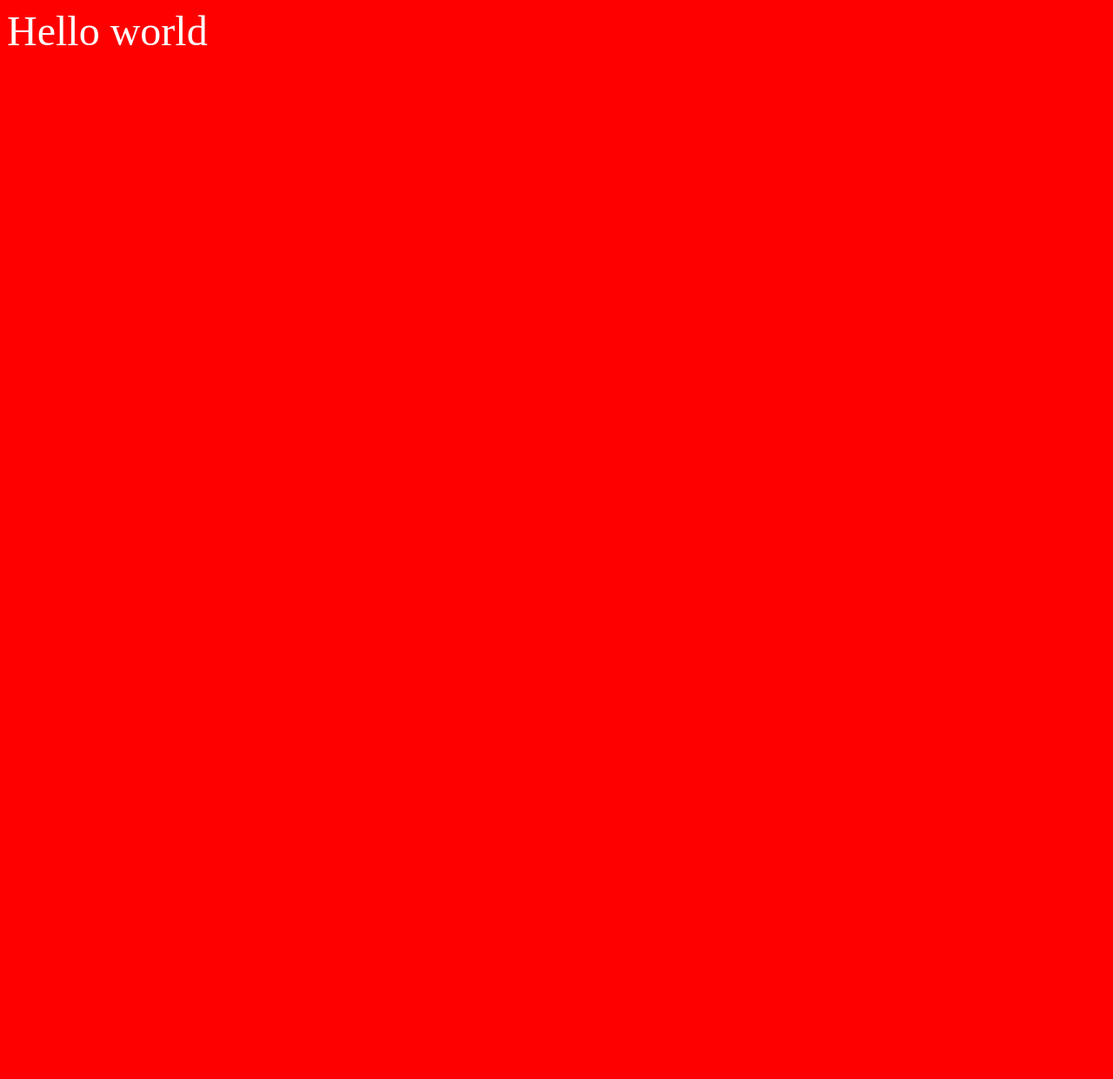
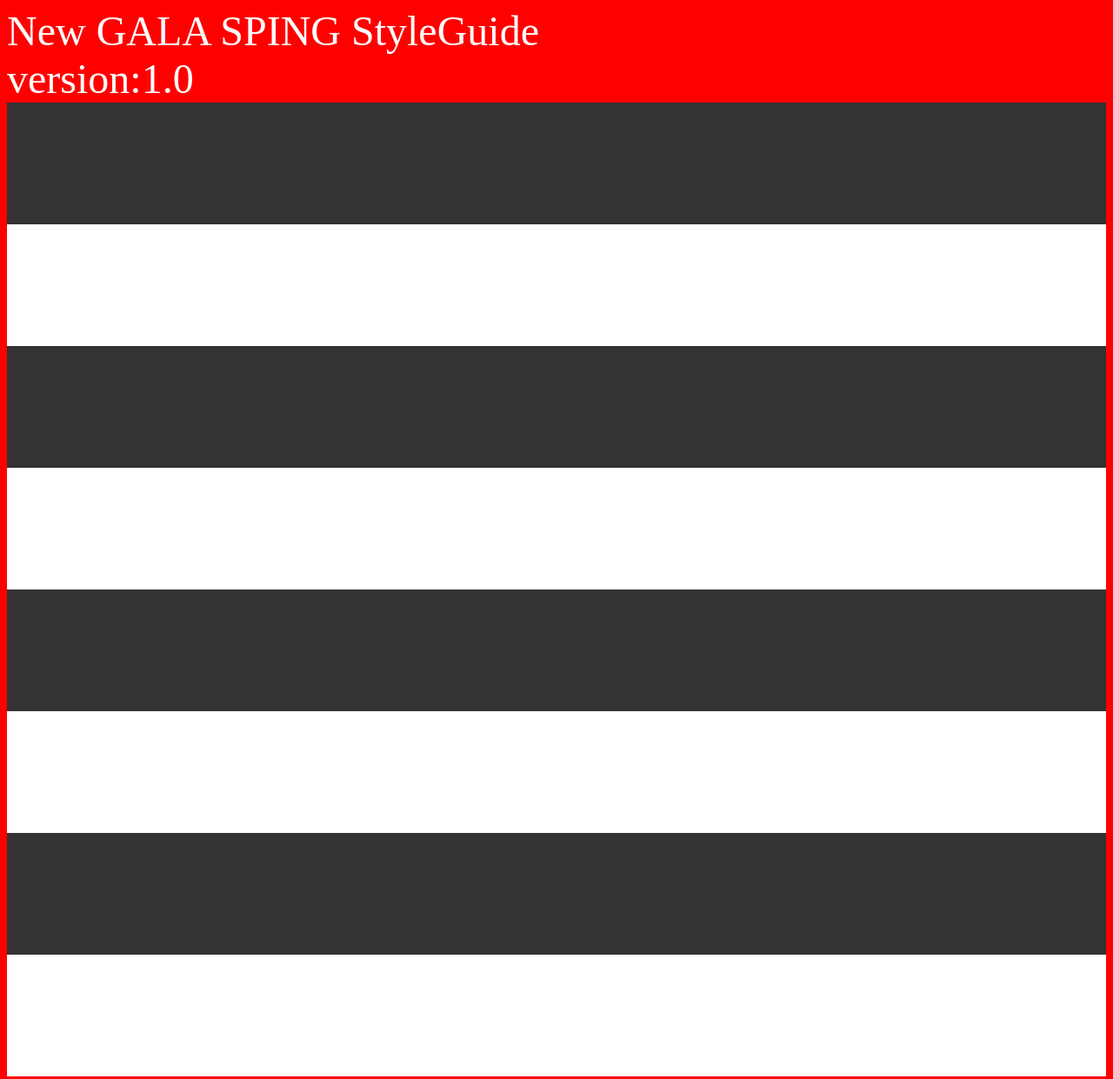
Before and after one commit to yonatan-gala/ngs-sg, a website: page index.html in a window 1280 px wide. Shown: the whole page at 87% size. Before the commit the page ends 800 px from the top, so only its background shows below. Drawn offline with Linux system fonts and the light colour scheme.

Commit message:
add mock ui elements add mock ui styles

```diff
--- a/index.html
+++ b/index.html
@@ -7,6 +7,15 @@
     <meta name="viewport" content="width=device-width, initial-scale=1">
 </head>
 <body>
-Hello world
+<div class="mock-ui-title">New GALA SPING StyleGuide</div>
+<div class="mock-ui-subtitle">version:1.0</div>
+<div class="mock-ui-section"></div>
+<div class="mock-ui-section"></div>
+<div class="mock-ui-section"></div>
+<div class="mock-ui-section"></div>
+<div class="mock-ui-section"></div>
+<div class="mock-ui-section"></div>
+<div class="mock-ui-section"></div>
+<div class="mock-ui-section"></div>
 </body>
 </html>
--- /dev/null
+++ b/styles/mock-ui/_mock-ui.scss
@@ -0,0 +1,14 @@
+.mock-ui-title {
+}
+
+.mock-ui-subtitle {
+}
+
+.mock-ui-section {
+  background-color: white;
+  min-height: 120px;
+  padding: 10px;
+  &:nth-child(odd) {
+    background-color: #333;
+  }
+}
--- /dev/null
+++ b/styles/ngs/base/_scaffold.scss
@@ -0,0 +1,5 @@
+body {
+  background-color: Red;
+  color: white;
+  font-size: 48px;
+}
--- a/styles/style.scss
+++ b/styles/style.scss
@@ -1,5 +1,2 @@
-body {
-  background-color: Red;
-  color: white;
-  font-size: 48px;
-}
+@import 'mock-ui/mock-ui';
+@import 'ngs/base/scaffold';
```
Also changed, not shown: css/style.css, styles/base/_type.scss (deleted), styles/ngs/base/_button.scss (added), styles/ngs/base/_icon.scss (added), styles/ngs/base/_reset.scss (added), styles/ngs/base/_table.scss (added), styles/ngs/base/_type.scss (added).
